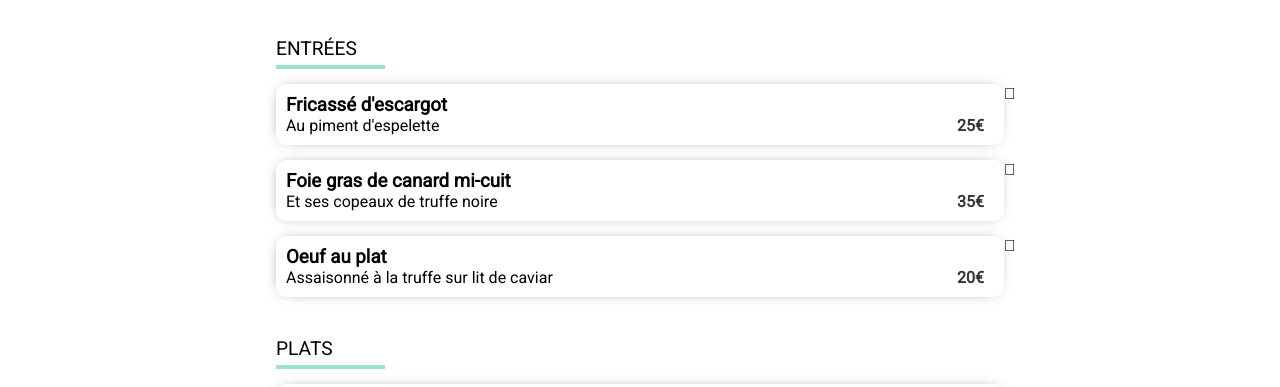
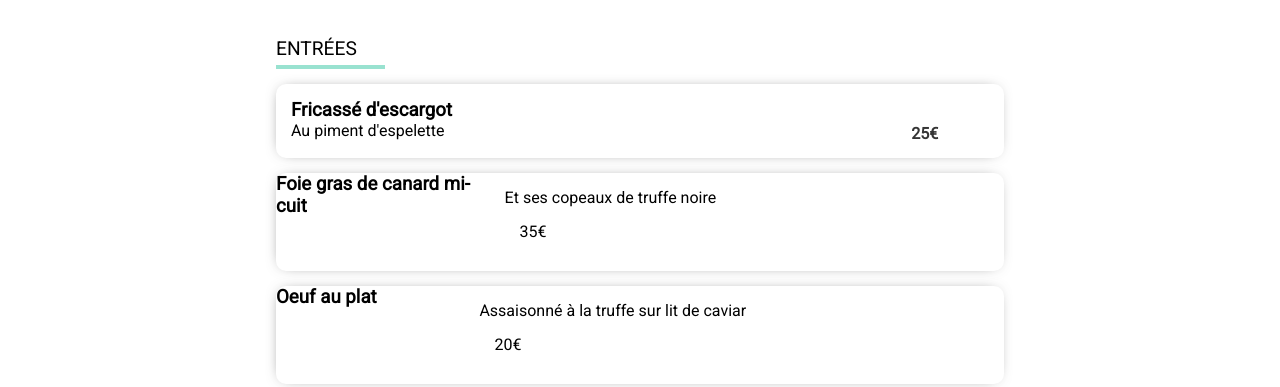
Before and after one commit to Hikennn/StevenGaubron_3_07012021, a website: page menu-lapalettedugout.html in a window 1280 px wide. Shown: the part 504-891 px from the top of the page. Drawn offline with Linux system fonts and the light colour scheme; a web font is replaced by a local one.

Commit message:
Add fix on all project

```diff
--- a/menu-lapalettedugout.html
+++ b/menu-lapalettedugout.html
@@ -31,13 +31,22 @@
                 <h2 class="categorie__title">entrées</h2>
                 <hr class="categorie__underline">
                 <div class="entree-card-container">
+
+
                     <div class="menu__card">
-                        <h3>Fricassé d'escargot</h3>
                         <div class="menu__card--description">
+                            <h3>Fricassé d'escargot</h3>
                             <p>Au piment d'espelette</p>
-                            <p class="menu__card--description price">25€</p>
+                        </div>
+                        <div class="menu__card--price">
+                            <p>25€</p>
+                        </div>
+                        <div class="menu__card--check">
+                            <i class="fas fa-check-circle menu__card--check--icon"></i>
                         </div>
                     </div>
+
+
                     <div class="menu__card delay-1">
                         <h3>Foie gras de canard mi-cuit</h3>
                         <div class="menu__card--description">
--- a/sass/layout/_footer.scss
+++ b/sass/layout/_footer.scss
@@ -25,6 +25,7 @@
     &__title{
         font-family: 'Shrikhand', sans-serif;
         margin-bottom: 20px;
+        font-size: 15px;
     }
     &__links--icon{
         margin-right: 1rem;
--- a/sass/pages/_index.scss
+++ b/sass/pages/_index.scss
@@ -41,12 +41,13 @@
             }
         }
         &--step{
+            position: relative;
             background-color: $color-background;
             display: flex;
             justify-content: space-evenly;
-            padding: 20px 20px 10px 20px;
+            padding: 30px;
             font-weight: bold;
-            border-radius: 20px;
+            border-radius: 30px;
             @include shadow;
             margin: 20px 10px 10px 20px;
             counter-increment: step-count;
@@ -64,7 +65,10 @@
                 background-color: $color-primary;
                 padding: 5px 10px;
                 border-radius: 50%;
-                margin-left: -70px;
+                position: absolute;
+                top: 50%;
+                left: 0;
+                transform: translate(-50%, -50%);
             }
         }
         &--step-icon{
--- a/sass/pages/_menu.scss
+++ b/sass/pages/_menu.scss
@@ -64,25 +64,47 @@
         @include menu-underline;
     }
 }
-.menu__card{
+body .menu__card{
     @include menu-card;
     animation: menuAppearance .6s;
     animation-fill-mode: both;
     animation-timing-function: ease-in-out;
-    &::before{
-        position: absolute;
-        content: "\f058";
-        top: 0;
-        right: 0;
+    display: flex;
+    flex-direction: row;
+    justify-content: space-between;
+    &--description{
+        width: 70%;
+        margin: 15px;
+        & h3, p{
+            white-space: nowrap;
+            overflow: hidden;
+            text-overflow: ellipsis;
+        }
+    }
+    &--price{
+        display: flex;
+        align-items: flex-end;
+        margin-bottom: 15px;
+        margin-right: -30px;
+        font-weight: bold;
+        color: #353535;
+    }
+    &--check{
+        color: white;
         width: 0px;
         height: 100%;
         border-radius: 0px 10px 10px 0px;
         background: $color-tertiary;
-        transition: all .35s;
-      }
-      &:hover::before{
+        &--icon{
+            padding: 29px;
+        }
+    }
+    &:hover{
+        cursor: pointer;
+    }
+    &:hover .menu__card--check{
         width: 70px;
-      }
+    }
 
 }
 .delay-1{
@@ -104,7 +126,7 @@
     animation-delay: 0.6s;
 }
 .command{
-    padding: 12px 35px;
+    padding: 15px 40px;
     margin-top: 40px;
     margin-bottom: 10px;
 }
--- a/sass/utils/_mixins.scss
+++ b/sass/utils/_mixins.scss
@@ -66,17 +66,17 @@
 }
 
 @mixin menu-card{
-    position: relative;
     margin-top: 15px;
-    padding: 10px 20px 10px 10px;
+    //padding: 10px 20px 10px 10px;
     border-radius: 10px;
     box-shadow: -1px 0px 15px -8px rgba(0,0,0,0.75);
-    &--description{
-        display: flex;
-        justify-content: space-between;
+    /*&--description{
+        white-space: nowrap;
+        text-overflow: ellipsis;
+        overflow: hidden
     }
     .price{
         font-weight: bold;
         color: #353535;
-    }
+    }*/
 }
```
Also changed, not shown: css/style.css, 1 other file.
